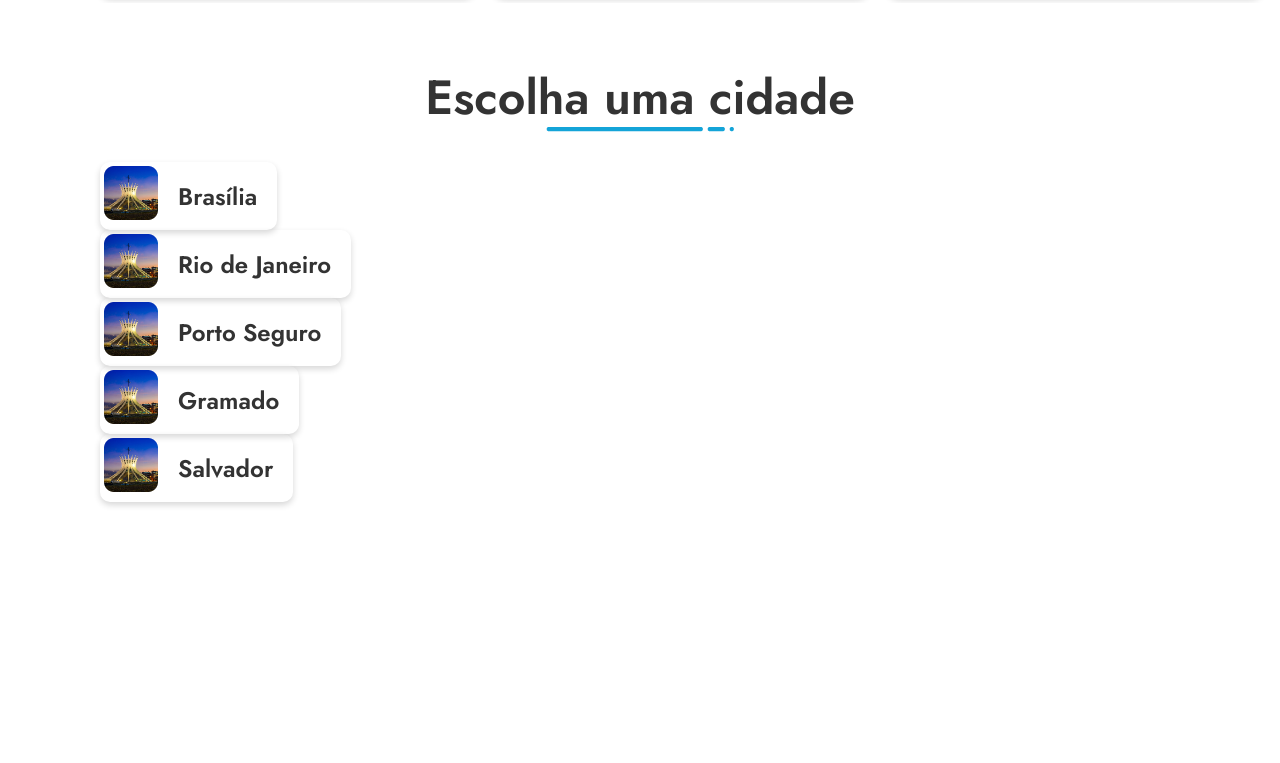
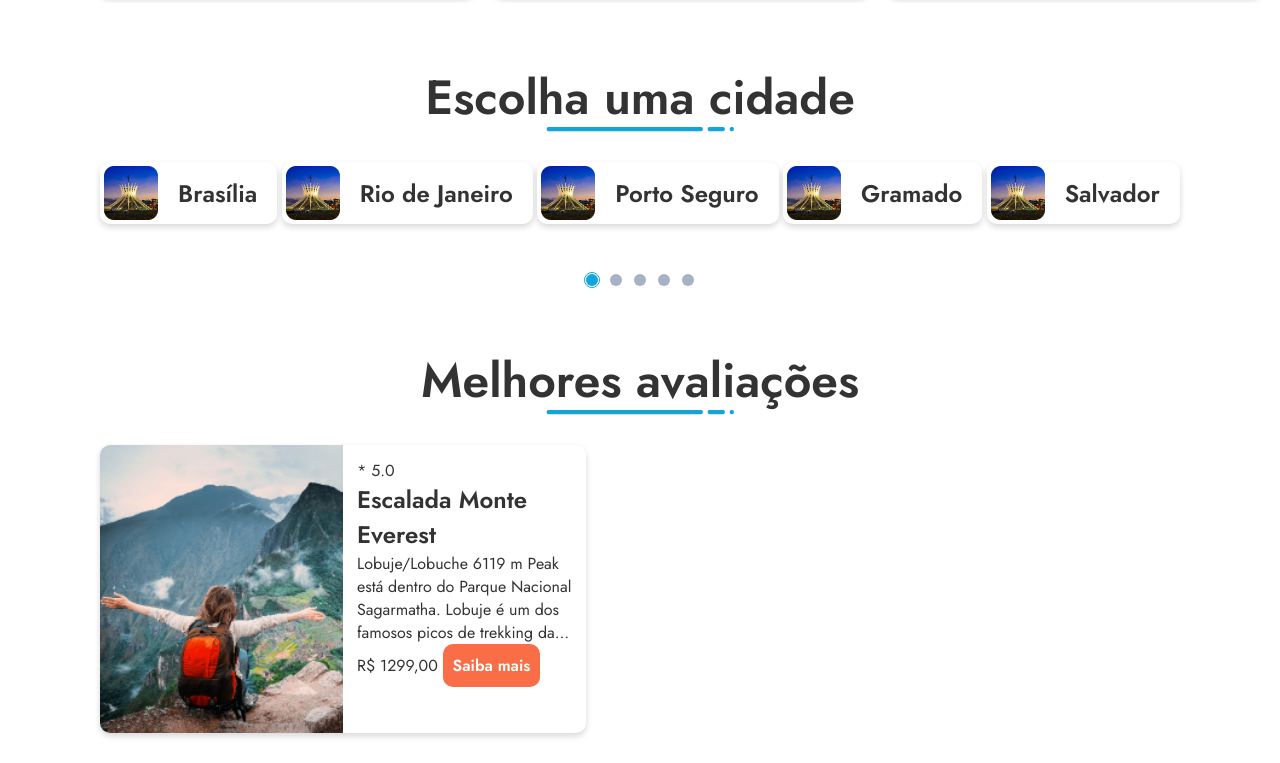
Before and after one commit to giullianoth/Vivango, a plain HTML site: page index.html in a window 1280 px wide. Shown: the part 1353-2116 px from the top of the page. Before the commit the page ends 1885 px from the top, so only its background shows below. Drawn offline with Linux system fonts and the light colour scheme.

Commit message:
dobra de avaliações

```diff
--- a/assets/styles/style.css
+++ b/assets/styles/style.css
@@ -13,6 +13,7 @@
     --text-color-placeholder: #757575;
 
     --shadow-color: #00000029;
+    --nav-color: #A7B2C9;
 }
 
 * {
@@ -114,6 +115,7 @@ input, select, option, textarea, button {
     border-radius: 10px;
     box-shadow: 0 3px 6px var(--shadow-color);
     width: fit-content;
+    overflow: hidden;
 }
 
 .card-info {
@@ -158,7 +160,7 @@ input, select, option, textarea, button {
 
 .hero {
     height: 770px;
-    background: url("../images/hero-banner.png") no-repeat center center;
+    background: url("../images/hero-banner.png") no-repeat center center / cover;
     padding-bottom: 154px;
 }
 
@@ -239,7 +241,7 @@ input, select, option, textarea, button {
     object-fit: cover;
 }
 
-.adventure-card .image .rating {
+.adventure-card .image .card-rating {
     position: absolute;
     top: 14px;
     left: 14px;
@@ -279,6 +281,12 @@ input, select, option, textarea, button {
     font-weight: 400;
 }
 
+.choose-cards {
+    display: flex;
+    justify-content: space-between;
+    align-items: center;
+}
+
 .choose-card {
     display: flex;
     align-items: center;
@@ -289,3 +297,56 @@ input, select, option, textarea, button {
 .choose-card header {
     margin-right: 20px;
 }
+
+.choose-nav {
+    margin-top: 50px;
+    display: flex;
+    justify-content: center;
+    align-items: center;
+    gap: 12px;
+}
+
+.choose-nav .nav-item {
+    display: inline-block;
+    width: 12px;
+    height: 12px;
+    background-color: var(--nav-color);
+    border-radius: 100%;
+    cursor: pointer;
+}
+
+.choose-nav .nav-item.active {
+    background-color: var(--primary-color);
+    position: relative;
+}
+
+.choose-nav .nav-item.active::before {
+    content: "";
+    position: absolute;
+    top: 50%;
+    left: 50%;
+    transform: translate(-50%, -50%);
+    width: 14px;
+    height: 14px;
+    border: 1px solid var(--primary-color);
+    border-radius: 100%;
+}
+
+.rating-card {
+    flex-basis: 45%;
+    display: flex;
+}
+
+.rating-card .image {
+    flex-basis: 50%;
+}
+
+.rating-card .image img {
+    width: 100%;
+    height: 100%;
+    object-fit: cover;
+}
+
+.rating-info {
+    flex-basis: 50%;
+}
--- a/index.html
+++ b/index.html
@@ -100,7 +100,7 @@
                   <img src="assets/images/quadriciclo.png" alt="">
                 </picture>
 
-                <div class="rating">5.0 *</div>
+                <div class="card-rating">5.0 *</div>
                 <div class="price">R$ 299,00</div>
               </div>
 
@@ -120,7 +120,7 @@
                   <img src="assets/images/mergulho.png" alt="">
                 </picture>
 
-                <div class="rating">5.0 *</div>
+                <div class="card-rating">5.0 *</div>
                 <div class="price">R$ 299,00</div>
               </div>
 
@@ -140,7 +140,7 @@
                   <img src="assets/images/rapel.png" alt="">
                 </picture>
 
-                <div class="rating">5.0 *</div>
+                <div class="card-rating">5.0 *</div>
                 <div class="price">R$ 299,00</div>
               </div>
 
@@ -160,7 +160,7 @@
                   <img src="assets/images/barco.png" alt="">
                 </picture>
 
-                <div class="rating">5.0 *</div>
+                <div class="card-rating">5.0 *</div>
                 <div class="price">R$ 299,00</div>
               </div>
 
@@ -186,9 +186,7 @@
 
         <div class="choose-cards">
           <article class="card choose-card">
-            <picture>
               <img src="assets/images/brasilia.png" alt="Brasília">
-            </picture>
 
             <header>
               <h2>Brasília</h2>
@@ -196,9 +194,7 @@
           </article>
 
           <article class="card choose-card">
-            <picture>
               <img src="assets/images/brasilia.png" alt="Brasília">
-            </picture>
 
             <header>
               <h2>Rio de Janeiro</h2>
@@ -206,9 +202,7 @@
           </article>
 
           <article class="card choose-card">
-            <picture>
               <img src="assets/images/brasilia.png" alt="Brasília">
-            </picture>
 
             <header>
               <h2>Porto Seguro</h2>
@@ -216,9 +210,7 @@
           </article>
 
           <article class="card choose-card">
-            <picture>
               <img src="assets/images/brasilia.png" alt="Brasília">
-            </picture>
 
             <header>
               <h2>Gramado</h2>
@@ -226,14 +218,54 @@
           </article>
 
           <article class="card choose-card">
-            <picture>
               <img src="assets/images/brasilia.png" alt="Brasília">
-            </picture>
-
             <header>
               <h2>Salvador</h2>
             </header>
           </article>
+        </div>
+
+        <div class="choose-nav">
+          <span class="nav-item active"></span>
+          <span class="nav-item"></span>
+          <span class="nav-item"></span>
+          <span class="nav-item"></span>
+          <span class="nav-item"></span>
+        </div>
+      </div>
+    </section>
+
+    <section class="rating container-spacing">
+      <div class="container">
+        <header class="section-title">
+          <h1>Melhores avaliações</h1>
+        </header>
+
+        <div class="rating-cards cards-wrapper">
+          <div class="cards-roll">
+            <article class="rating-card card">
+              <div class="image">
+                <img src="assets/images/escalada.png" alt="">
+              </div>
+
+              <div class="rating-info card-info">
+                <div class="card-rating">* 5.0</div>
+
+                <header class="title">
+                  <h2>Escalada Monte Everest</h2>
+                </header>
+
+                <p class="detail">Lobuje/Lobuche 6119 m Peak está dentro do Parque Nacional Sagarmatha. Lobuje é um dos famosos picos de trekking da…</p>
+
+                <p>
+                  <span>R$ 1299,00</span>
+                  <span>
+                    <a href="#" class="btn">Saiba mais</a>
+                  </span>
+                </p>
+              </div>
+            </article>
+          </div>
         </div>
       </div>
     </section>
```
Also changed, not shown: assets/images/bungee-jumping.png (added), assets/images/canyon.png (added), assets/images/escalada.png (added).
